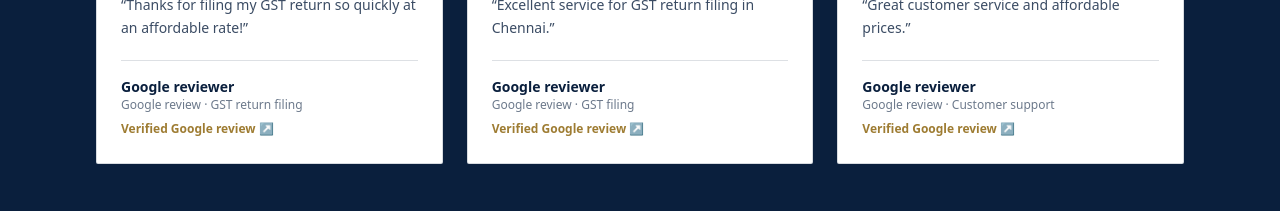
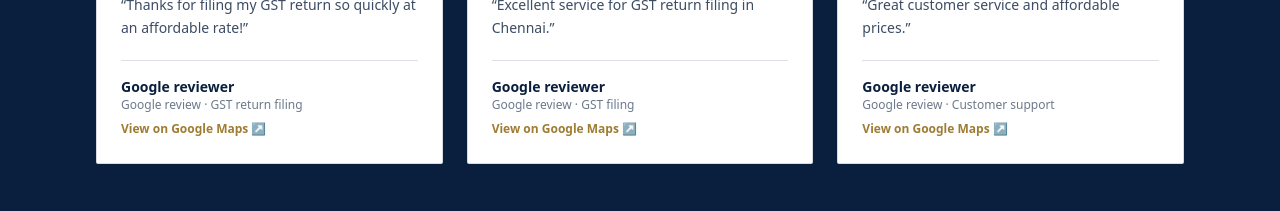
Before and after one commit to filefastservices-dotcom/filefast-website, a Next.js app: page / in a window 1280 px wide. Shown: the part 2040-2251 px from the top of the page. Built offline with nearby package versions, Linux system fonts and the light colour scheme; no server answers; the database is empty.

Commit message:
Label Google review links accurately

```diff
--- a/src/components/TestimonialCard.jsx
+++ b/src/components/TestimonialCard.jsx
@@ -22,7 +22,7 @@ export default function TestimonialCard({ testimonial }) {
             rel="noopener noreferrer"
             className="mt-2 inline-block text-xs font-semibold text-gold-dark hover:underline"
           >
-            Verified Google review ↗
+            View on Google Maps ↗
           </a>
         )}
       </div>
```
